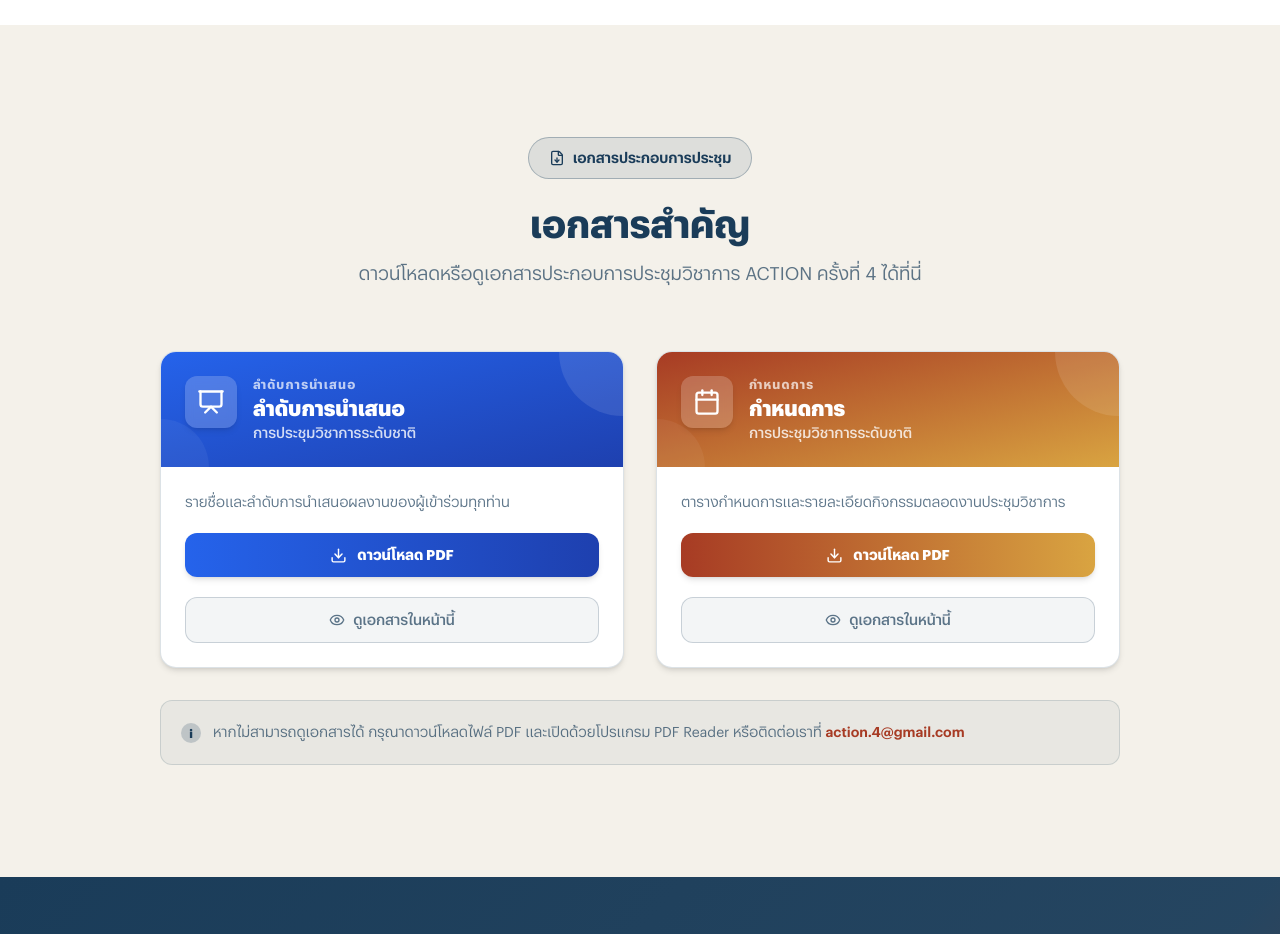
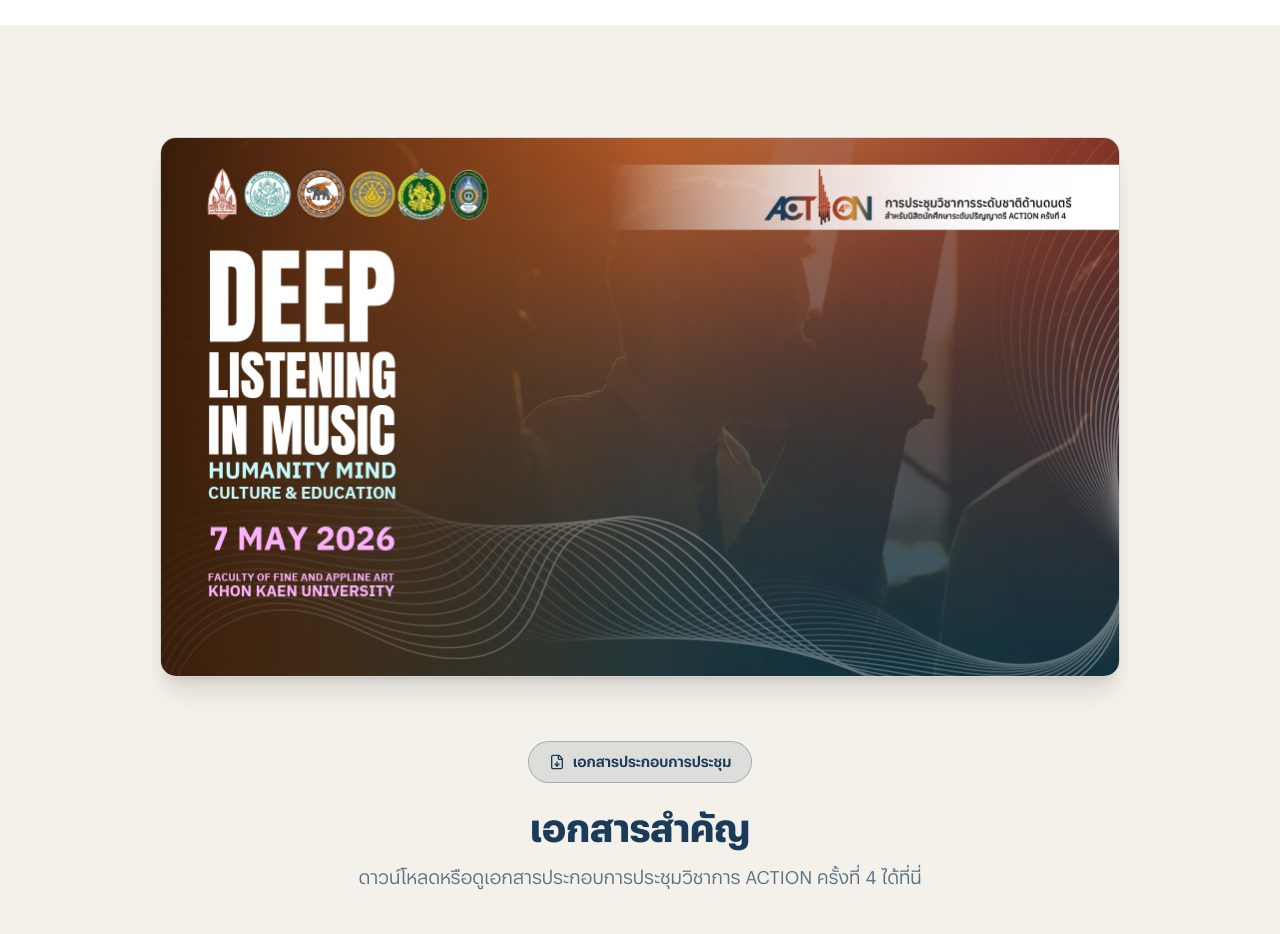
Before and after one commit to MUED3/action4-web, a React (Vite) app: page / in a window 1280 px wide. Shown: the part 5960-6894 px from the top of the page. Built offline with nearby package versions, Linux system fonts and the light colour scheme.

Commit message:
Add banner image to documents section

```diff
--- a/src/App.jsx
+++ b/src/App.jsx
@@ -653,6 +653,22 @@
       {/* ===== DOCUMENTS SECTION ===== */}
       <section id="documents" className="py-20 md:py-28 bg-cotton">
         <div className="max-w-5xl mx-auto px-4 sm:px-6 lg:px-8">
+          {/* Banner Image */}
+          <motion.div
+            initial={{ opacity: 0, scale: 0.98 }}
+            whileInView={{ opacity: 1, scale: 1 }}
+            transition={{ duration: 0.7 }}
+            viewport={{ once: true, margin: "-100px" }}
+            className="mb-16 rounded-2xl overflow-hidden shadow-xl border border-indigo/15"
+          >
+            <img
+              src="/Action4 BG.jpg"
+              alt="ACTION 4th Conference Banner"
+              className="w-full h-auto object-cover"
+              loading="lazy"
+            />
+          </motion.div>
+
           <motion.div
             initial={{ opacity: 0, y: 30 }}
             whileInView={{ opacity: 1, y: 0 }}
```
